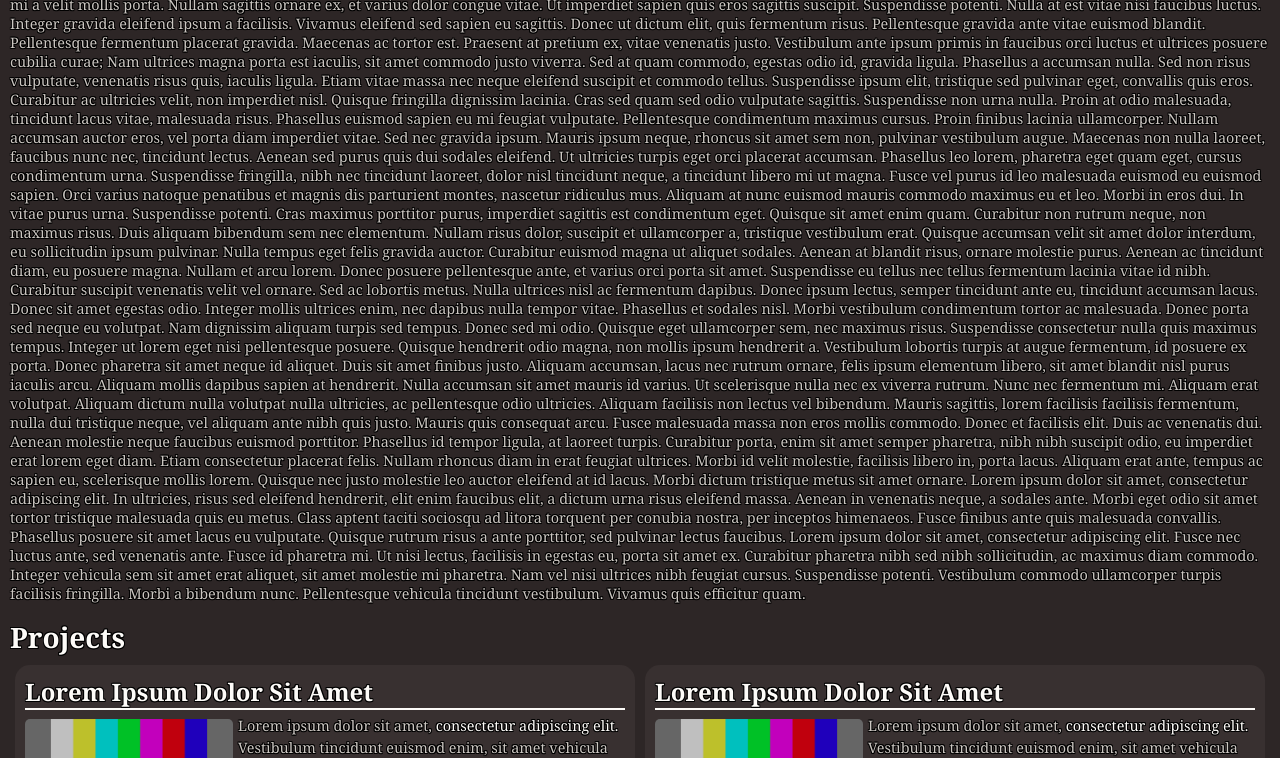
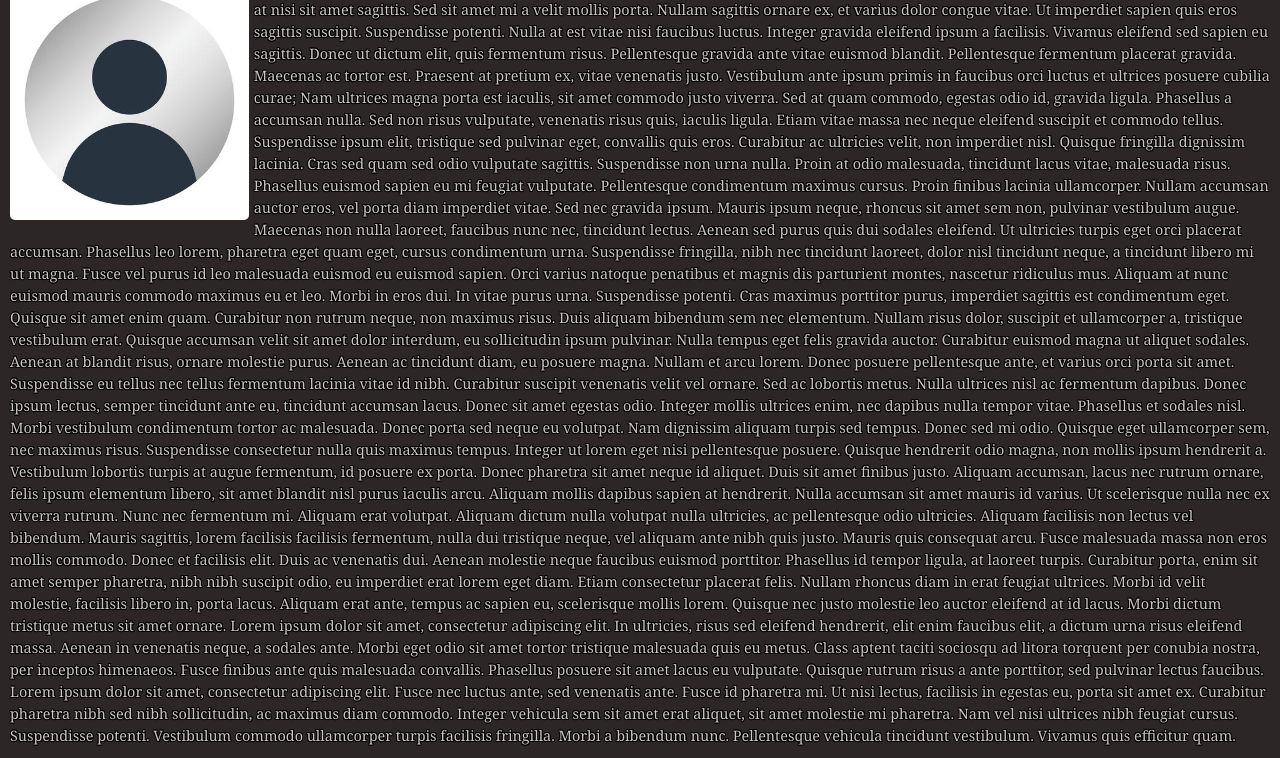
Before and after one commit to BugBatts/portfolio, a plain HTML site: page index.html in a window 1280 px wide. Shown: the part 210-968 px from the top of the page. Drawn offline with Linux system fonts and the light colour scheme.

Commit message:
Added inline headshot to about section and adjusted thumbnail style

```diff
--- a/index.html
+++ b/index.html
@@ -43,7 +43,8 @@
     <div class="content">
       <div class="section" id="about">
         <h3 class="section-header">About</h3>
-        <p>
+        <img class="thumbnail large" src="./images/headshot.png">
+        <p class="inline">
           Lorem ipsum dolor sit amet, <span class="white">consectetur adipiscing elit.</span> Vestibulum tincidunt euismod enim, sit amet vehicula nunc feugiat ac. Nullam ullamcorper at nisi sit amet sagittis. Sed sit amet mi a velit mollis porta. Nullam sagittis ornare ex, et varius dolor congue vitae. Ut imperdiet sapien quis eros sagittis suscipit. Suspendisse potenti. Nulla at est vitae nisi faucibus luctus. Integer gravida eleifend ipsum a facilisis. Vivamus eleifend sed sapien eu sagittis. Donec ut dictum elit, quis fermentum risus. Pellentesque gravida ante vitae euismod blandit.
           Pellentesque fermentum placerat gravida. Maecenas ac tortor est. Praesent at pretium ex, vitae venenatis justo. Vestibulum ante ipsum primis in faucibus orci luctus et ultrices posuere cubilia curae; Nam ultrices magna porta est iaculis, sit amet commodo justo viverra. Sed at quam commodo, egestas odio id, gravida ligula. Phasellus a accumsan nulla. Sed non risus vulputate, venenatis risus quis, iaculis ligula. Etiam vitae massa nec neque eleifend suscipit et commodo tellus.
           Suspendisse ipsum elit, tristique sed pulvinar eget, convallis quis eros. Curabitur ac ultricies velit, non imperdiet nisl. Quisque fringilla dignissim lacinia. Cras sed quam sed odio vulputate sagittis. Suspendisse non urna nulla. Proin at odio malesuada, tincidunt lacus vitae, malesuada risus. Phasellus euismod sapien eu mi feugiat vulputate. Pellentesque condimentum maximus cursus. Proin finibus lacinia ullamcorper. Nullam accumsan auctor eros, vel porta diam imperdiet vitae. Sed nec gravida ipsum. Mauris ipsum neque, rhoncus sit amet sem non, pulvinar vestibulum augue.
--- a/styles.css
+++ b/styles.css
@@ -216,12 +216,16 @@ p {
 }
 
 .thumbnail {
-  width: 13em;
-  height: auto;
+  height: 7.32em;
+  width: auto;
   float: left;
 
   margin: 5px 5px 0px 0px;
   border-radius: 5px;
+}
+
+.large {
+  height: 14.92em;
 }
 
 .clearfix::after {
```
Also changed, not shown: images/headshot.png (added).
